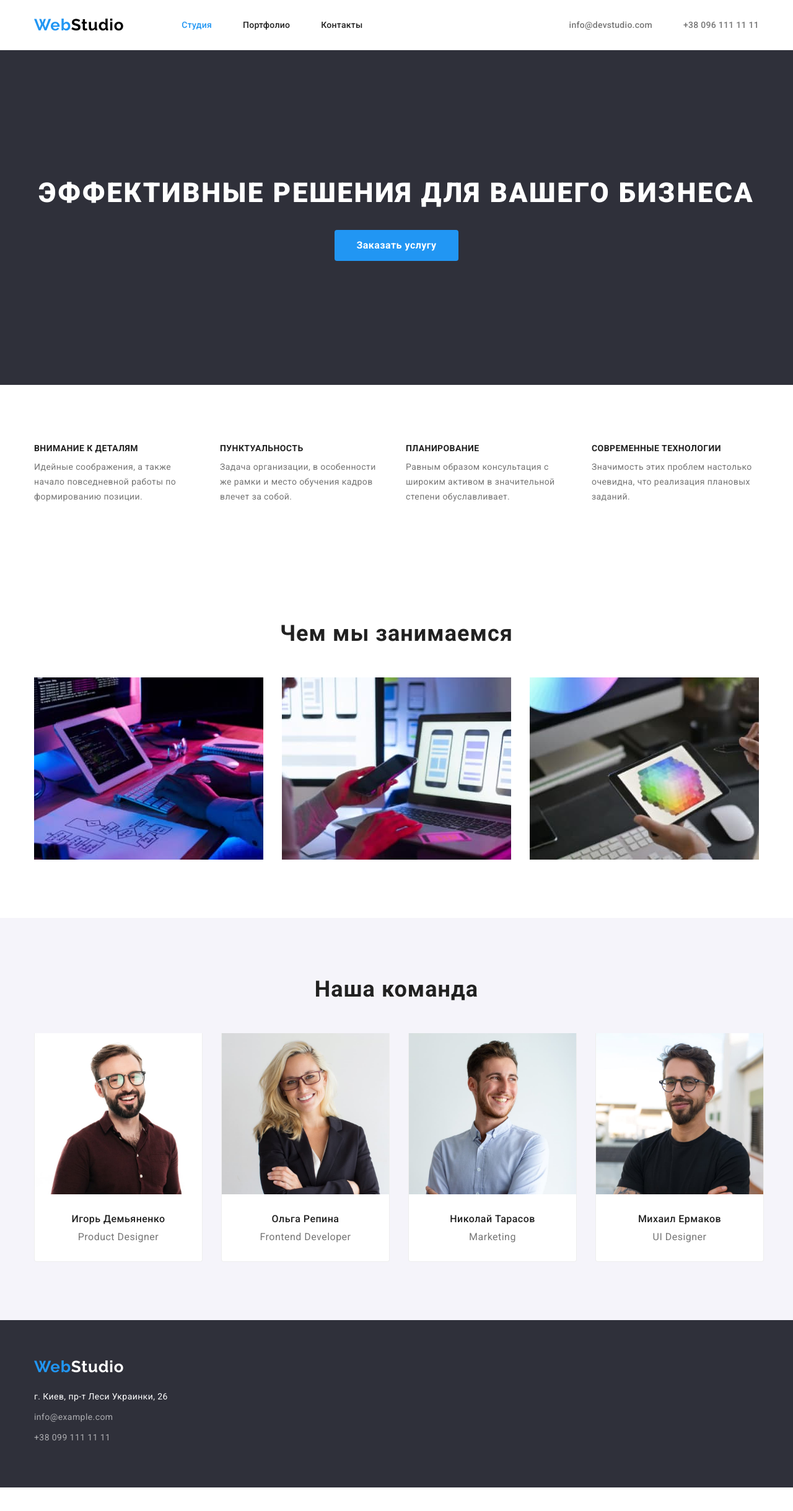
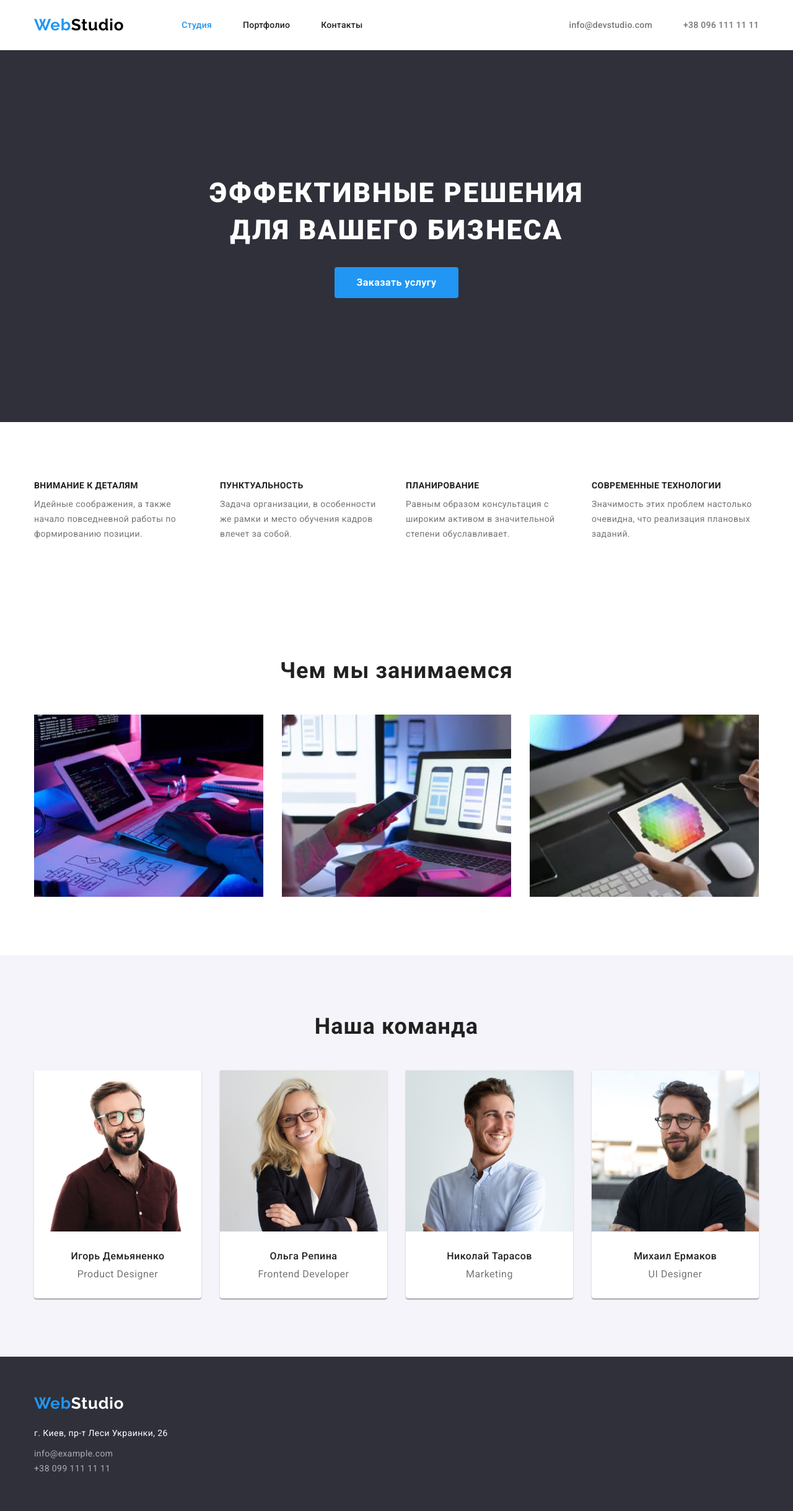
Before and after one commit to EkaterinaMarinets/goit-markup-hw-03, a plain HTML site: page index.html in a window 1280 px wide. Shown: the whole page at 62% size. Before the commit the page ends 2400 px from the top, so only its background shows below. Drawn offline with nearby package versions, Linux system fonts and the light colour scheme.

Commit message:
Виправляє марджини та футер

```diff
--- a/CSS/styles.css
+++ b/CSS/styles.css
@@ -60,6 +60,13 @@ img {
   padding-left: 15px;
 }
 
+.main-benefits,
+.main-illustration,
+.main-team,
+.main-projects {
+  padding: 94px 0;
+}
+
 /* Btn styles */
 
 .btn {
@@ -103,7 +110,6 @@ img {
 /* Header section */
 
 .header {
-  /* background-color: var(--third-txt-color); */
   border-bottom: 1px solid var(--border-color);
 }
 
@@ -183,6 +189,9 @@ img {
 }
 
 .main-banner-title {
+  width: 696px;
+  margin-left: auto;
+  margin-right: auto;
   margin-bottom: 30px;
   font-weight: 900;
   font-size: 44px;
@@ -209,8 +218,6 @@ img {
 
 .main-benefits-list {
   display: flex;
-  padding-top: 94px;
-  padding-bottom: 94px;
   gap: 30px;
 }
 
@@ -237,9 +244,9 @@ img {
 
 .main-illustration-list,
 .main-team-list {
+  /* flex-basis: calc((100% - 30px * 2) / 3); */
   display: flex;
   gap: 30px;
-  padding-bottom: 94px;
 }
 
 .main-team {
@@ -247,10 +254,8 @@ img {
 }
 
 .main-team-item {
-  border-right: 1px solid var(--lighter-bg-color);
-  border-bottom: 1px solid var(--lighter-bg-color);
-  border-left: 1px solid var(--lighter-bg-color);
   background-color: var(--third-txt-color);
+  box-shadow: 0px 1px 3px rgba(0, 0, 0, 0.12), 0px 1px 1px rgba(0, 0, 0, 0.14), 0px 2px 1px rgba(0, 0, 0, 0.2);
   border-radius: 0px 0px 4px 4px;
 }
 
@@ -264,7 +269,6 @@ img {
 .main-illustration-title,
 .main-team-members {
   margin-bottom: 50px;
-  padding-top: 94px;
   font-weight: 700;
   font-size: 36px;
   line-height: calc(42 / 36);
@@ -300,7 +304,6 @@ img {
 }
 
 .main-projects-type {
-  margin-top: 4px;
   font-weight: 400;
   font-size: 16px;
   line-height: calc(30 / 16);
@@ -319,7 +322,6 @@ img {
 }
 
 .main-filter-list {
-  padding-top: 94px;
   margin-bottom: 34px;
   display: flex;
   gap: 8px;
@@ -327,7 +329,6 @@ img {
 }
 
 .main-projects-list {
-  padding-bottom: 94px;
   display: flex;
   flex-wrap: wrap;
   gap: 30px;
@@ -341,6 +342,10 @@ img {
   background-color: var(--dark-bg-color);
 }
 
+.footer-logo-united {
+  margin-bottom: 20px;
+}
+
 .footer-logo {
   font-family: var(--secondary-font);
   font-weight: 700;
@@ -348,10 +353,6 @@ img {
   line-height: calc(31 / 26);
   letter-spacing: 0.03em;
   color: var(--accent-color)
-}
-
-.footer-logo-united {
-  margin-bottom: 20px;
 }
 
 .footer-logo-accent {
@@ -367,16 +368,18 @@ img {
   color: var(--third-txt-color)
 }
 
-.footer-item {
-  margin-bottom: 9px;
+.footer-contacts {
+  font-style: normal;
 }
 
-.footer-mail,
-.footer-phone {
-  font-style: normal;
+.footer-item {
   font-weight: 400;
   font-size: 14px;
   line-height: calc(24 / 14);
   letter-spacing: 0.03em;
   color: rgba(255, 255, 255, 0.6);
 }
+
+.footer-mail {
+  margin-bottom: 9px;
+}
```
